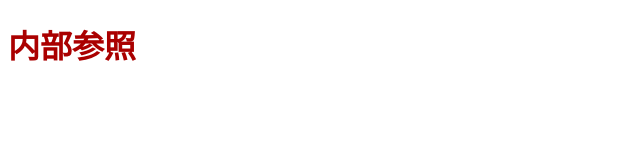
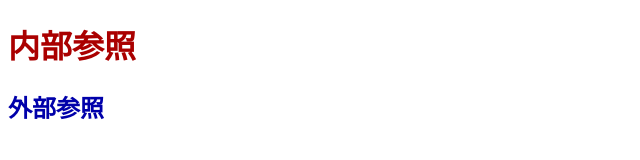
Before and after one commit to HaruK0720/web-development-introduction-Web, a plain HTML site: page css-basic/index.html in a window 1280 px wide. Shown: the whole page, without its empty margins (0-640 px from the left). Drawn offline with Linux system fonts and the light colour scheme.

Commit message:
commit today's learning

```diff
--- /dev/null
+++ b/css-basic/css/base.css
@@ -0,0 +1,9 @@
+@charset "UTF-8";
+/* 外部参照の場合、まず 文字コード の設定を行う */
+/* ""ダブルクォートで囲む */
+
+h2 {
+    color: #0000aa;
+}
+
+/* cssを外部ファイル化することのメリットは、複数のページ間でスタイルの使い回しができる点 */
--- a/css-basic/index.html
+++ b/css-basic/index.html
@@ -11,8 +11,12 @@
 
         /* h1 { color: #aa0000;} */
     </style>
+    <!-- 外部参照(相対パス) -->
+     <link rel="stylesheet" href="css/base.css">
 </head>
 <body>
     <h1>内部参照</h1>
+    <h2>外部参照</h2>
+    <!-- cssを外部ファイル化することのメリットは、複数のページ間でスタイルの使い回しができる点 -->
 </body>
 </html>
```
